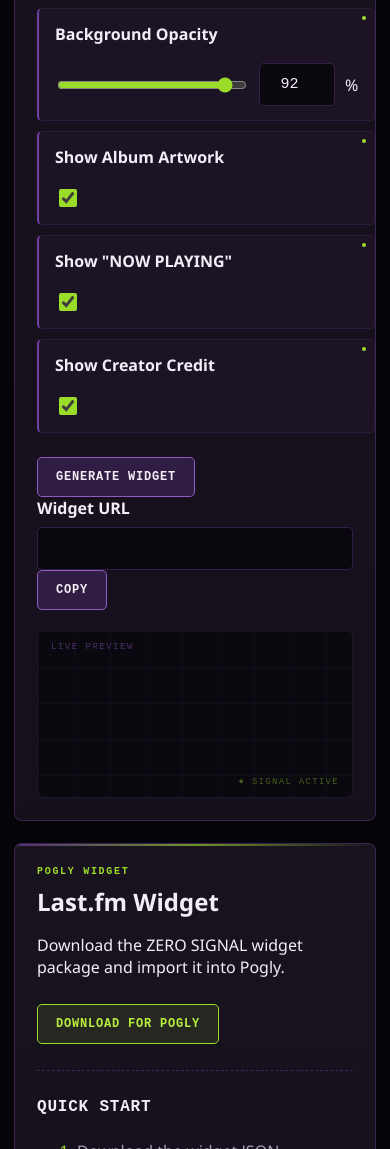
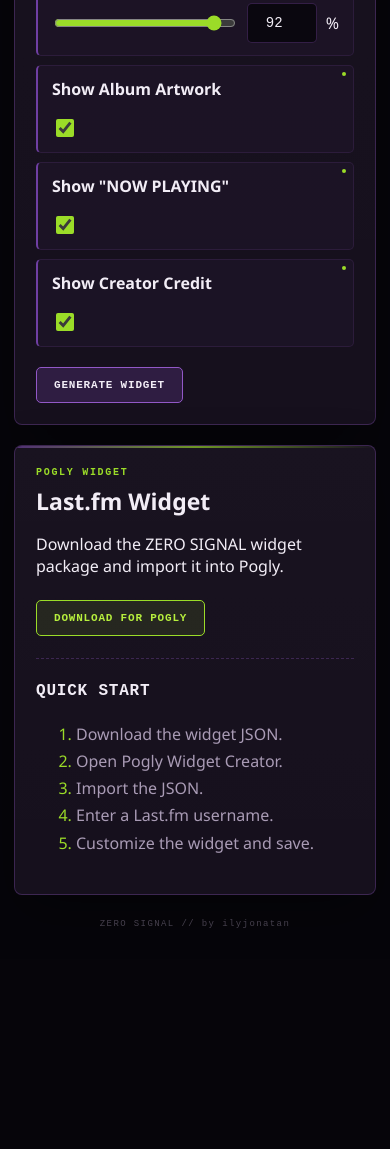
Before and after one commit to ilyjonatan/musicwidgetproj, a website: page index.html in a window 390 px wide. Shown: the part 851-2000 px from the top of the page. After the commit the page ends 1810 px from the top, so only its background shows below. Drawn offline with Linux system fonts and the light colour scheme.

Commit message:
Update ZERO SIGNAL website layout

```diff
--- a/index.html
+++ b/index.html
@@ -48,11 +48,9 @@
             margin: 0;
             min-height: 100vh;
 
-            padding:
-                42px 24px;
-
-            color:
-                var(--text);
+            padding: 40px 20px;
+
+            color: var(--text);
 
             font-family:
                 "Segoe UI",
@@ -85,8 +83,7 @@
         }
 
         body::before {
-            content:
-                "ZERO SIGNAL";
+            content: "ZERO SIGNAL";
 
             position: fixed;
 
@@ -101,8 +98,7 @@
 
             font-weight: 700;
 
-            letter-spacing:
-                2.4px;
+            letter-spacing: 2.4px;
 
             color:
                 rgba(
@@ -116,8 +112,7 @@
         }
 
         body::after {
-            content:
-                "SYSTEM // ONLINE";
+            content: "SYSTEM // ONLINE";
 
             position: fixed;
 
@@ -130,8 +125,7 @@
 
             font-size: 9px;
 
-            letter-spacing:
-                1.8px;
+            letter-spacing: 1.8px;
 
             color:
                 rgba(
@@ -151,21 +145,17 @@
 
             width: 100%;
 
-            max-width:
-                900px;
-
-            margin:
-                0 auto;
+            max-width: 900px;
+
+            margin: 0 auto;
         }
 
         .header {
-            margin-bottom:
-                22px;
+            margin-bottom: 20px;
         }
 
         .eyebrow {
-            margin-bottom:
-                8px;
+            margin-bottom: 8px;
 
             font-family:
                 "Courier New",
@@ -175,22 +165,18 @@
 
             font-weight: 700;
 
-            letter-spacing:
-                2px;
-
-            text-transform:
-                uppercase;
+            letter-spacing: 2px;
+
+            text-transform: uppercase;
 
             color:
                 var(--green);
         }
 
         .eyebrow::before {
-            content:
-                "● ";
-
-            font-size:
-                9px;
+            content: "● ";
+
+            font-size: 9px;
         }
 
         h1 {
@@ -200,50 +186,38 @@
                 clamp(
                     36px,
                     7vw,
-                    64px
+                    62px
                 );
 
-            line-height:
-                0.95;
-
-            font-weight:
-                800;
-
-            letter-spacing:
-                -2px;
-
-            color:
-                var(--text);
+            line-height: 0.95;
+
+            font-weight: 800;
+
+            letter-spacing: -2px;
+
+            color: var(--text);
         }
 
         .header p {
-            max-width:
-                650px;
-
-            margin:
-                14px 0 0;
-
-            color:
-                var(--muted);
-
-            font-size:
-                16px;
-
-            line-height:
-                1.6;
+            max-width: 640px;
+
+            margin: 14px 0 0;
+
+            color: var(--muted);
+
+            font-size: 15px;
+
+            line-height: 1.55;
         }
 
         .card {
             position: relative;
 
-            margin-bottom:
-                22px;
-
-            padding:
-                28px;
-
-            overflow:
-                hidden;
+            margin-bottom: 20px;
+
+            padding: 26px;
+
+            overflow: hidden;
 
             background:
                 linear-gradient(
@@ -262,8 +236,7 @@
                 1px solid
                 var(--border);
 
-            border-radius:
-                8px;
+            border-radius: 8px;
 
             box-shadow:
                 0 20px 55px
@@ -271,24 +244,20 @@
                     0,
                     0,
                     0,
-                    0.34
+                    0.30
                 );
         }
 
         .card::before {
             content: "";
 
-            position:
-                absolute;
+            position: absolute;
 
             top: 0;
             left: 0;
 
-            width:
-                100%;
-
-            height:
-                2px;
+            width: 100%;
+            height: 2px;
 
             background:
                 linear-gradient(
@@ -298,29 +267,23 @@
                     transparent
                 );
 
-            opacity:
-                0.65;
+            opacity: 0.65;
         }
 
         .card-label {
-            margin-bottom:
-                8px;
+            margin-bottom: 7px;
 
             font-family:
                 "Courier New",
                 monospace;
 
-            font-size:
-                10px;
-
-            font-weight:
-                700;
-
-            letter-spacing:
-                1.7px;
-
-            text-transform:
-                uppercase;
+            font-size: 10px;
+
+            font-weight: 700;
+
+            letter-spacing: 1.7px;
+
+            text-transform: uppercase;
 
             color:
                 var(--purple-bright);
@@ -332,35 +295,28 @@
         }
 
         h2 {
-            margin:
-                0 0 8px;
-
-            font-size:
-                24px;
-
-            font-weight:
-                700;
+            margin: 0 0 7px;
+
+            font-size: 23px;
+
+            font-weight: 700;
 
             color:
                 var(--text);
         }
 
         h3 {
-            margin:
-                28px 0 12px;
+            margin: 24px 0 10px;
 
             font-family:
                 "Courier New",
                 monospace;
 
-            font-size:
-                11px;
-
-            letter-spacing:
-                1.5px;
-
-            text-transform:
-                uppercase;
+            font-size: 10px;
+
+            letter-spacing: 1.5px;
+
+            text-transform: uppercase;
 
             color:
                 var(--muted);
@@ -369,11 +325,9 @@
         label {
             display: block;
 
-            margin-bottom:
-                8px;
-
-            font-weight:
-                600;
+            margin-bottom: 7px;
+
+            font-weight: 600;
 
             color:
                 var(--text);
@@ -384,18 +338,15 @@
         select {
             width: 100%;
 
-            padding:
-                12px 14px;
+            padding: 11px 13px;
 
             border:
                 1px solid
                 var(--border);
 
-            border-radius:
-                5px;
-
-            outline:
-                none;
+            border-radius: 5px;
+
+            outline: none;
 
             background:
                 rgba(
@@ -408,8 +359,7 @@
             color:
                 var(--text);
 
-            font-size:
-                15px;
+            font-size: 14px;
 
             transition:
                 border-color
@@ -440,38 +390,30 @@
         }
 
         select {
-            cursor:
-                pointer;
-
-            width:
-                220px;
+            width: 220px;
+
+            cursor: pointer;
         }
 
         .option-group {
-            display:
-                grid;
-
-            gap:
-                10px;
+            display: grid;
+
+            gap: 9px;
         }
 
         .option-row {
             position: relative;
 
-            display:
-                flex;
-
-            align-items:
-                center;
+            display: flex;
+
+            align-items: center;
 
             justify-content:
                 space-between;
 
-            gap:
-                18px;
-
-            padding:
-                14px 16px;
+            gap: 16px;
+
+            padding: 12px 14px;
 
             background:
                 var(--panel-soft);
@@ -484,78 +426,58 @@
                 2px solid
                 var(--purple);
 
-            border-radius:
-                5px;
+            border-radius: 5px;
         }
 
         .option-row::after {
             content: "";
 
-            position:
-                absolute;
-
-            top:
-                7px;
-
-            right:
-                8px;
-
-            width:
-                4px;
-
-            height:
-                4px;
-
-            border-radius:
-                50%;
+            position: absolute;
+
+            top: 6px;
+            right: 7px;
+
+            width: 4px;
+            height: 4px;
+
+            border-radius: 50%;
 
             background:
                 var(--green);
         }
 
         .option-row > label {
-            margin:
-                0;
+            margin: 0;
         }
 
         .color-control {
-            display:
-                flex;
-
-            align-items:
-                center;
-
-            gap:
-                10px;
+            display: flex;
+
+            align-items: center;
+
+            gap: 9px;
         }
 
         input[type="color"] {
-            width:
-                48px;
-
-            height:
-                40px;
-
-            padding:
-                2px;
+            width: 44px;
+            height: 38px;
+
+            padding: 2px;
 
             border:
                 1px solid
                 var(--border);
 
-            border-radius:
-                5px;
+            border-radius: 5px;
 
             background:
                 var(--bg-deep);
 
-            cursor:
-                pointer;
+            cursor: pointer;
         }
 
         .hex-input {
-            width:
-                120px !important;
+            width: 115px !important;
 
             font-family:
                 "Courier New",
@@ -563,30 +485,24 @@
         }
 
         .range-control {
-            display:
-                flex;
-
-            align-items:
-                center;
-
-            gap:
-                10px;
+            display: flex;
+
+            align-items: center;
+
+            gap: 9px;
         }
 
         input[type="range"] {
-            width:
-                190px;
+            width: 180px;
 
             accent-color:
                 var(--green);
         }
 
         .opacity-input {
-            width:
-                76px !important;
-
-            text-align:
-                center;
+            width: 70px !important;
+
+            text-align: center;
 
             font-family:
                 "Courier New",
@@ -594,44 +510,34 @@
         }
 
         input[type="checkbox"] {
-            width:
-                18px;
-
-            height:
-                18px;
+            width: 18px;
+            height: 18px;
 
             accent-color:
                 var(--green);
 
-            cursor:
-                pointer;
+            cursor: pointer;
         }
 
         .actions {
-            margin-top:
-                24px;
+            margin-top: 20px;
         }
 
         button,
         .button {
-            display:
-                inline-flex;
-
-            align-items:
-                center;
-
-            justify-content:
-                center;
-
-            padding:
-                12px 18px;
+            display: inline-flex;
+
+            align-items: center;
+
+            justify-content: center;
+
+            padding: 11px 17px;
 
             border:
                 1px solid
                 var(--purple-bright);
 
-            border-radius:
-                5px;
+            border-radius: 5px;
 
             background:
                 rgba(
@@ -648,23 +554,17 @@
                 "Courier New",
                 monospace;
 
-            font-size:
-                12px;
-
-            font-weight:
-                700;
-
-            letter-spacing:
-                0.8px;
-
-            text-decoration:
-                none;
-
-            text-transform:
-                uppercase;
-
-            cursor:
-                pointer;
+            font-size: 11px;
+
+            font-weight: 700;
+
+            letter-spacing: 0.8px;
+
+            text-decoration: none;
+
+            text-transform: uppercase;
+
+            cursor: pointer;
 
             transition:
                 background
@@ -700,45 +600,63 @@
 
         button:active,
         .button:active {
-            transform:
-                none;
+            transform: none;
         }
 
         button:disabled {
-            opacity:
-                0.55;
-
-            cursor:
-                not-allowed;
+            opacity: 0.55;
+
+            cursor: not-allowed;
+        }
+
+        .output {
+            display: none;
+
+            margin-top: 22px;
+
+            padding-top: 20px;
+
+            border-top:
+                1px solid
+                var(--border-soft);
+        }
+
+        .url-row {
+            display: grid;
+
+            grid-template-columns:
+                1fr
+                auto;
+
+            gap: 8px;
+        }
+
+        .url-row input {
+            min-width: 0;
+
+            font-family:
+                "Courier New",
+                monospace;
+
+            font-size: 12px;
         }
 
         .preview-wrapper {
-            position:
-                relative;
-
-            width:
-                100%;
-
-            min-height:
-                190px;
-
-            margin-top:
-                20px;
-
-            padding:
-                34px;
-
-            display:
-                flex;
-
-            align-items:
-                center;
-
-            justify-content:
-                center;
-
-            overflow:
-                hidden;
+            position: relative;
+
+            width: 100%;
+
+            height: 150px;
+
+            margin-top: 14px;
+
+            display: flex;
+
+            align-items: center;
+
+            justify-content: center;
+
+            overflow: hidden;
 
             background:
                 #0b0910;
@@ -749,7 +667,7 @@
                         146,
                         88,
                         199,
-                        0.05
+                        0.045
                     ) 1px,
                     transparent 1px
                 ),
@@ -759,7 +677,7 @@
                         146,
                         88,
                         199,
-                        0.05
+                        0.045
                     ) 1px,
                     transparent 1px
                 );
@@ -782,21 +700,16 @@
             position:
                 absolute;
 
-            top:
-                11px;
-
-            left:
-                13px;
+            top: 9px;
+            left: 11px;
 
             font-family:
                 "Courier New",
                 monospace;
 
-            font-size:
-                9px;
-
-            letter-spacing:
-                1.5px;
+            font-size: 8px;
+
+            letter-spacing: 1.4px;
 
             color:
                 rgba(
@@ -814,21 +727,16 @@
             position:
                 absolute;
 
-            right:
-                13px;
-
-            bottom:
-                10px;
+            right: 11px;
+            bottom: 8px;
 
             font-family:
                 "Courier New",
                 monospace;
 
-            font-size:
-                9px;
-
-            letter-spacing:
-                1.3px;
+            font-size: 8px;
+
+            letter-spacing: 1.2px;
 
             color:
                 rgba(
@@ -840,41 +748,29 @@
         }
 
         iframe {
-            display:
-                block;
-
-            width:
-                420px;
-
-            height:
-                110px;
-
-            max-width:
-                100%;
-
-            margin:
-                0;
-
-            border:
-                0;
+            display: block;
+
+            width: 420px;
+            height: 110px;
+
+            max-width: 100%;
+
+            border: 0;
 
             background:
                 transparent;
         }
 
         .download-card {
-            text-align:
-                left;
+            text-align: left;
         }
 
         .download-card p {
-            max-width:
-                620px;
+            max-width: 620px;
         }
 
         .download-button {
-            margin-top:
-                10px;
+            margin-top: 7px;
 
             border-color:
                 var(--green);
@@ -909,11 +805,9 @@
         }
 
         .steps {
-            margin-top:
-                26px;
-
-            padding-top:
-                20px;
+            margin-top: 22px;
+
+            padding-top: 17px;
 
             border-top:
                 1px dashed
@@ -923,7 +817,7 @@
                 var(--muted);
 
             line-height:
-                1.75;
+                1.7;
         }
 
         .steps strong {
@@ -944,29 +838,25 @@
         }
 
         .site-credit {
-            padding:
-                6px 2px 0;
+            padding-top: 4px;
+
+            text-align: center;
 
             font-family:
                 "Courier New",
                 monospace;
 
-            font-size:
-                9px;
-
-            letter-spacing:
-                1.4px;
+            font-size: 9px;
+
+            letter-spacing: 1.4px;
 
             color:
                 rgba(
                     169,
                     155,
                     181,
-                    0.48
+                    0.45
                 );
-
-            text-align:
-                center;
         }
 
         @media (
@@ -980,7 +870,7 @@
 
             .card {
                 padding:
-                    22px;
+                    21px;
             }
 
             .option-row {
@@ -991,33 +881,31 @@
                     column;
             }
 
+            select {
+                width: 100%;
+            }
+
             .color-control,
             .range-control {
-                width:
-                    100%;
+                width: 100%;
             }
 
-            select {
-                width:
-                    100%;
+            input[type="range"] {
+                flex: 1;
             }
 
-            input[type="range"] {
-                flex:
-                    1;
+            .hex-input {
+                flex: 1;
             }
 
-            .hex-input {
-                flex:
-                    1;
+            .url-row {
+                grid-template-columns:
+                    1fr;
             }
 
             .preview-wrapper {
-                min-height:
-                    160px;
-
-                padding:
-                    28px 10px;
+                height:
+                    135px;
             }
         }
 
@@ -1533,14 +1421,12 @@
 
                 bg:
                     cleanHex(
-                        backgroundColorInput
-                            .value
+                        backgroundColorInput.value
                     ),
 
                 accent:
                     cleanHex(
-                        accentColorInput
-                            .value
+                        accentColorInput.value
                     )
             };
         }
@@ -1657,6 +1543,7 @@
             ) {
 
                 updateURL();
+
                 sendSettings();
             }
         }
@@ -1682,8 +1569,7 @@
 
                     const color =
                         normalizeHex(
-                            backgroundColorText
-                                .value
+                            backgroundColorText.value
                         );
 
                     if (!color) {
@@ -1721,8 +1607,7 @@
 
                     const color =
                         normalizeHex(
-                            accentColorText
-                                .value
+                            accentColorText.value
                         );
 
                     if (!color) {
@@ -1931,9 +1816,11 @@
 
                 try {
 
-                    await navigator.clipboard.writeText(
-                        widgetURL
-                    );
+                    await navigator
+                        .clipboard
+                        .writeText(
+                            widgetURL
+                        );
 
                     copyButton.textContent =
                         'Copied!';
```
